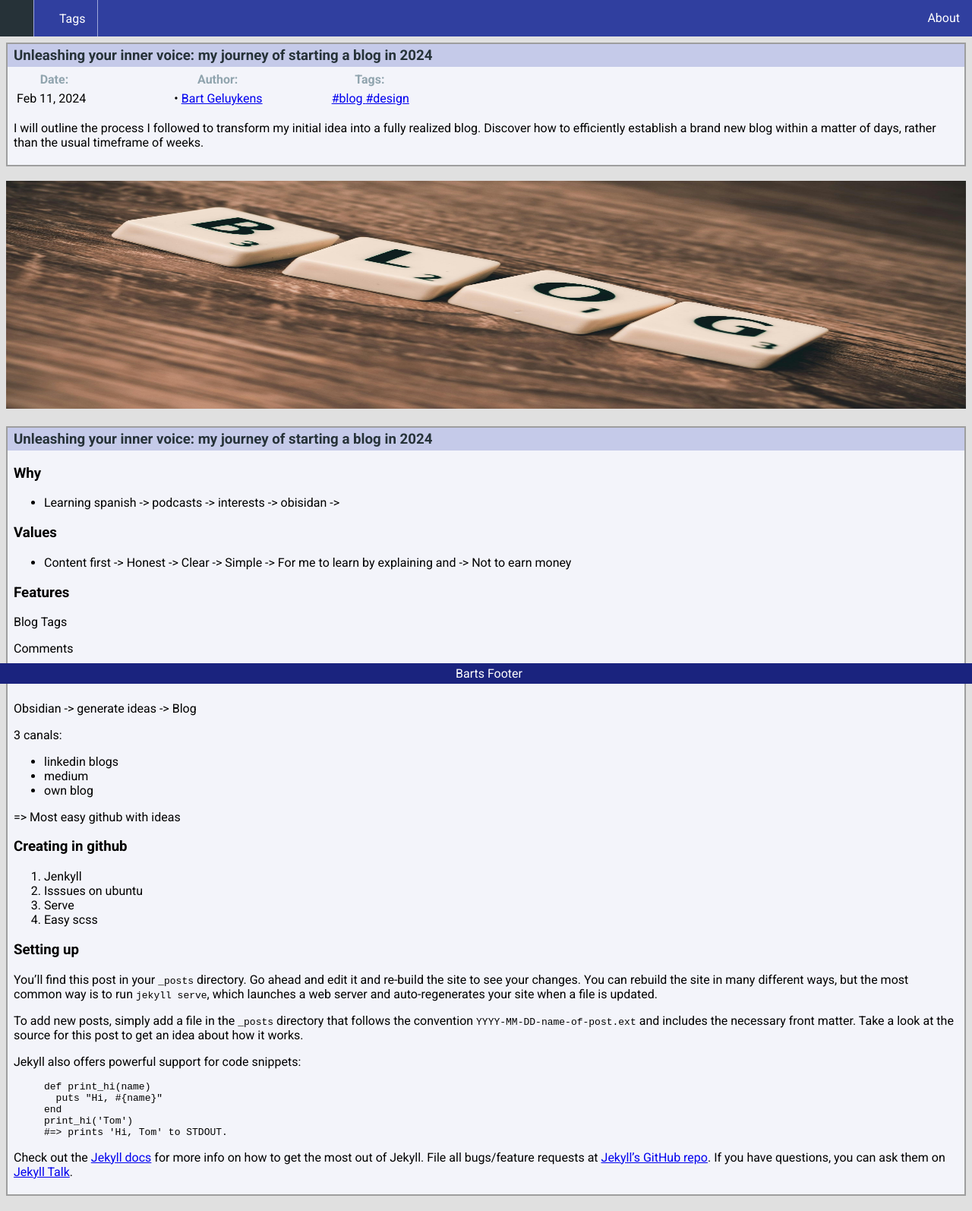
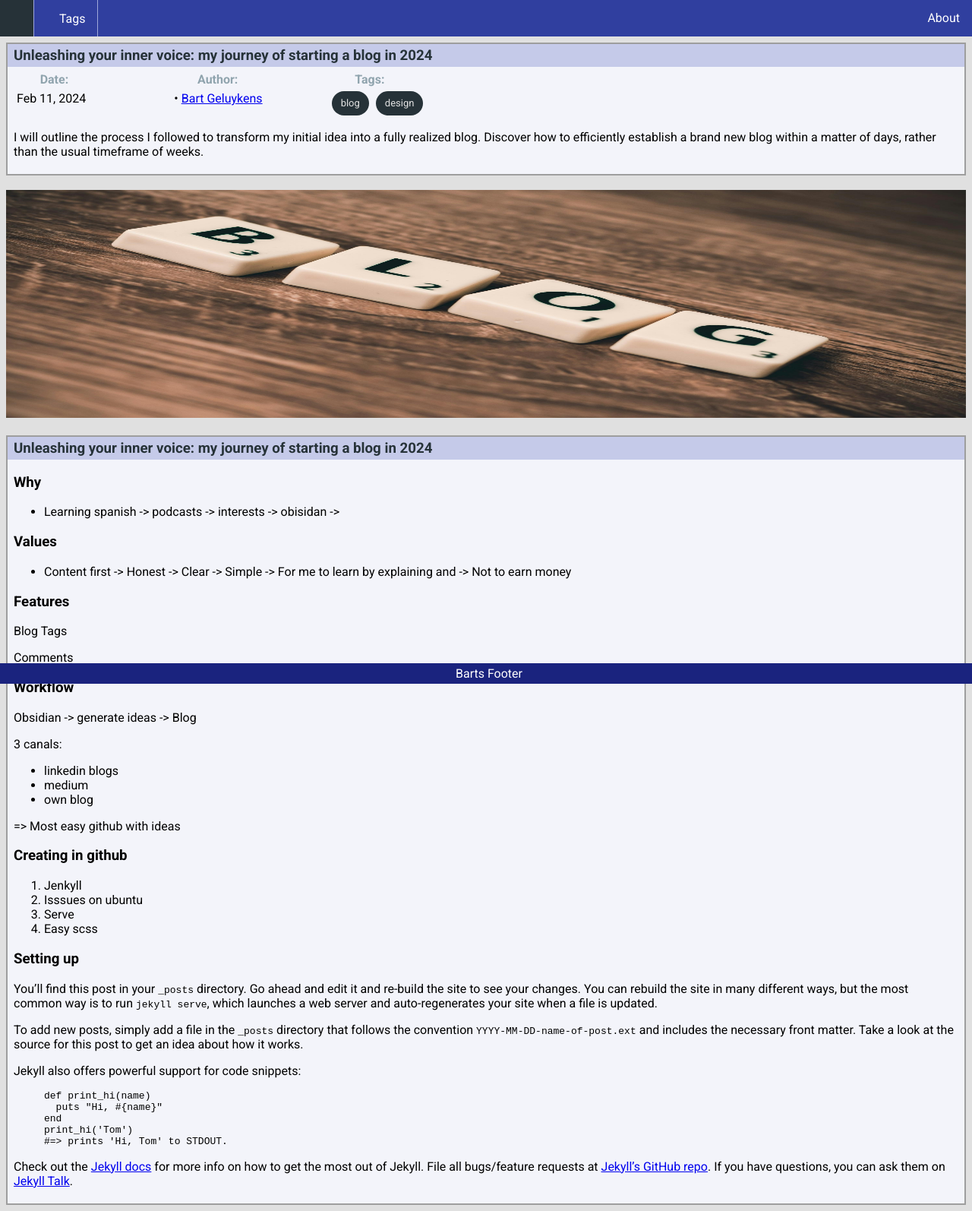
Before and after one commit to bartgel/blog, a Jekyll site: the page built from docs/_posts/2024-02-11-welcome-to-jekyll.markdown, in a window 1280 px wide. Shown: the whole page at 76% size. Built offline with Jekyll 4.4.1, drawn with Linux system fonts in a browser that asks for light colours.

Commit message:
Added chips for tags

```diff
--- a/docs/_layouts/post.html
+++ b/docs/_layouts/post.html
@@ -54,13 +54,15 @@ layout: default
           </div>
           <!-- https://blog.lunarlogic.com/2019/managing-tags-in-jekyll-blog-easily/-->
           <div class="col-ss-6 col-s-9 col-m-12">
-            {% for tag in page.tags %}
-              {% assign tag_slug = tag | slugify: "raw" %}
-              <a class="tag-link"
-                href={{ "/tags/" | append: tag_slug | append: "/"  | relative_url}} rel="category tag">
-                #{{ tag }}
-              </a>
-            {% endfor %}
+            <div class="chips">
+              {% for tag in page.tags %}
+                {% assign tag_slug = tag | slugify: "raw" %}
+                <a class="chip"
+                  href={{ "/tags/" | append: tag_slug | append: "/"  | relative_url}} rel="category tag">
+                  {{ tag }}
+                </a>
+              {% endfor %}
+            </div>
 
           </div>
         </div>
--- a/docs/_sass/elements/posts.scss
+++ b/docs/_sass/elements/posts.scss
@@ -46,3 +46,22 @@
 
     }
 }
+
+$chip-height: 32px;
+
+.chips {
+    padding: 0px 0;
+    .chip {
+        display: inline-block;
+        background: $chip-color-background;
+        margin: 0 5px 3px 0;
+        padding: 0 12px;
+        border-radius: 32px;
+        font-size: 13px;
+        height: $chip-height;
+        line-height: $chip-height;
+        color: $chip-color;
+        text-decoration: none;
+
+    }
+}
--- a/docs/_sass/elements/variables.scss
+++ b/docs/_sass/elements/variables.scss
@@ -21,3 +21,6 @@ $dark-active-color-font-text: white;
 
 $subtile-text: #CFD8DC;
 $less-subtile-text: #90A4AE;
+
+$chip-color-background: #263238;
+$chip-color: #E0E0E0;
```
